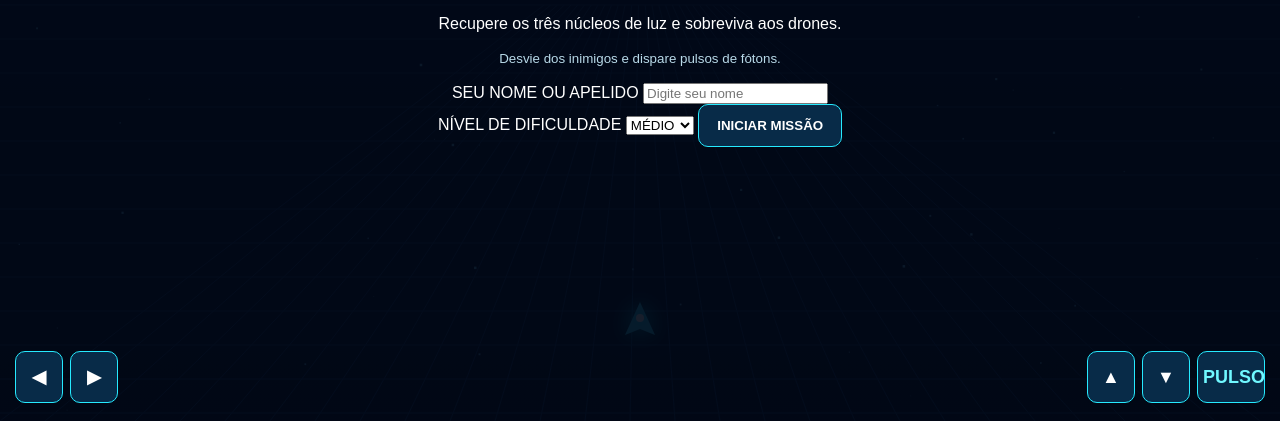
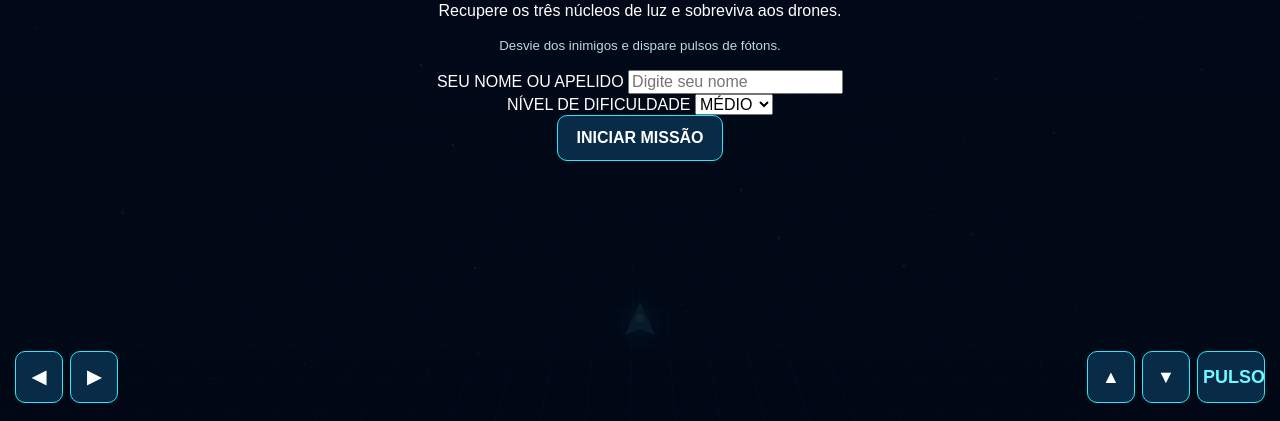
Before and after one commit to juliabeatrizrs2020-debug/Vale-da-f-sica, a plain HTML site: page photon/index.html in a window 1280 px wide. Shown: the part 379-800 px from the top of the page. Drawn offline with Linux system fonts and the light colour scheme.

Commit message:
Atualizar o index.html

```diff
--- a/photon/index.html
+++ b/photon/index.html
@@ -14,7 +14,8 @@ canvas{display:block;width:100vw;height:100dvh}
 #message{position:absolute;inset:0;display:flex;align-items:center;justify-content:center;background:#020817e8;text-align:center;padding:25px}
 .box{max-width:420px}
 h1{color:#65f5ff;letter-spacing:4px;text-shadow:0 0 20px #00dfff}
-button{background:#082b48;color:white;border:1px solid #26eaff;border-radius:10px;padding:13px 18px;font-weight:bold}
+button{background:#082b48;color:white;border:1px solid #26eaff;border-radius:10px;padding:13px 18px;font-weight:bold;font-size:16px}
+input,select{font-size:16px!important;max-width:100%;box-sizing:border-box}
 #controls{position:absolute;bottom:18px;left:0;right:0;display:flex;justify-content:space-between;padding:0 15px}
 .group{display:flex;gap:7px}
 #controls button{width:48px;height:52px;font-size:18px;padding:5px}
```
